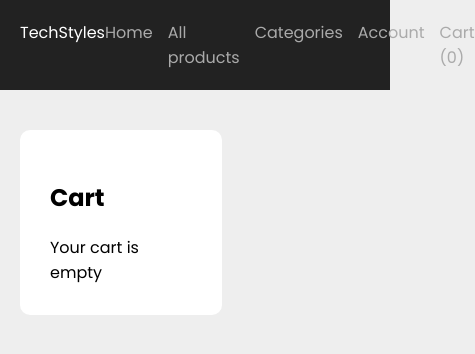
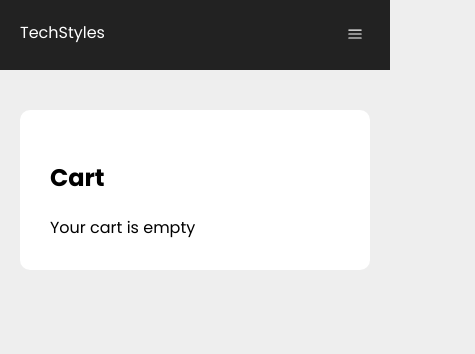
Before and after one commit to Jackal73/techstyle-front, a Next.js app: page /cart in a window 390 px wide. Shown: the top 354 px of the page, 475 px wide, since content can reach past the window. Built offline with nearby package versions, Linux system fonts and the light colour scheme.

Commit message:
:iphone: Make mobile `responsive/mobile nav-menu`

```diff
--- a/components/Header.js
+++ b/components/Header.js
@@ -3,6 +3,7 @@
 import Center from "./Center";
 import { CartContext } from "./CartContext";
 import { useContext, useState } from "react";
+import BarsIcon from "./icons/Bars";
 
 const StyledHeader = styled.header`
   background-color: #222;
@@ -10,6 +11,8 @@
 const Logo = styled(Link)`
   color: #fff;
   text-decoration: none;
+  position: relative;
+  z-index: 3;
 `;
 const Wrapper = styled.div`
   display: flex;
@@ -17,28 +20,68 @@
   padding: 20px 0;
 `;
 const StyledNav = styled.nav`
-  display: flex;
+${props => props.mobileNavActive ? `
+display: block;
+` : `
+display: none;
+`}
   gap: 15px;
+  position: fixed;
+  top: 0;
+  bottom: 0;
+  left: 0;
+  right: 0;
+  padding: 70px 20px 20px;
+  background-color: #222;
+  @media screen and (min-width: 768px) {
+    display: flex;
+    position: static;
+    padding: 0;
+  }
 `;
 const NavLink = styled(Link)`
-  color: #aaa;
-  text-decoration: none;
+  display: block;
+  color:#aaa;
+  text-decoration:none;
+  min-width:30px;
+  padding: 10px 0;
+  svg{
+    height:20px;
+  }
+  @media screen and (min-width: 768px) {
+    padding:0;
+  }
 `;
+const NavButton = styled.button`
+  background-color: transparent;
+  width: 30px;
+  height: 30px;
+  border:0;
+  color: white;
+  cursor: pointer;
+  z-index: 3;
+  @media screen and (min-width: 768px) {
+    display: none;
+  }`;
 
 export default function Header() {
   const {cartProducts} = useContext(CartContext)
+  const [mobileNavActive,setMobileNavActive] = useState(false);
   return (
     <StyledHeader>
       <Center>
         <Wrapper>
           <Logo href={"/"}>TechStyles</Logo>
-          <StyledNav>
+          <StyledNav mobileNavActive={mobileNavActive}>
             <NavLink href={"/"}>Home</NavLink>
             <NavLink href={"/products"}>All products</NavLink>
             <NavLink href={"/categories"}>Categories</NavLink>
             <NavLink href={"/account"}>Account</NavLink>
             <NavLink href={"/cart"}>Cart ({cartProducts.length})</NavLink>
           </StyledNav>
+          <NavButton onClick={() => setMobileNavActive(prev => !prev)}>
+            <BarsIcon />
+          </NavButton>
         </Wrapper>
       </Center>
     </StyledHeader>
--- /dev/null
+++ b/components/icons/Bars.js
@@ -0,0 +1,17 @@
+export default function BarsIcon({className= 'w-6 h-6'}) {
+  return (
+    <svg
+      xmlns="http://www.w3.org/2000/svg"
+      fill="none"
+      viewBox="0 0 24 24"
+      strokeWidth={1.5}
+      stroke="currentColor"
+      className={className}>
+      <path
+        strokeLinecap="round"
+        strokeLinejoin="round"
+        d="M3.75 6.75h16.5M3.75 12h16.5m-16.5 5.25h16.5" />
+    </svg>
+
+  )
+}
--- a/pages/cart.js
+++ b/pages/cart.js
@@ -10,9 +10,27 @@
 
 const ColumnsWrapper = styled.div`
   display: grid;
-  grid-template-columns: 1.3fr 0.7fr;
+  grid-template-columns: 1fr;
+  @media screen and (min-width: 768px) {
+    grid-template-columns: 1.2fr .8fr;
+  }
   gap: 40px;
   margin-top: 40px;
+  margin-bottom: 40px;
+  table thead tr th:nth-child(3),
+  table tbody tr td:nth-child(3),
+  table tbody tr.subtotal td:nth-child(2){
+    text-align: right;
+  }
+  table tr.subtotal td{
+    padding: 15px 0;
+  }
+  table tbody tr.subtotal td:nth-child(2){
+    font-size: 1.4rem;
+  }
+  tr.total td{
+    font-weight: bold;
+  }
 `;
 
 const Box = styled.div`
@@ -22,26 +40,44 @@
 
 const ProductInfoCell = styled.td`
   padding: 10px 0;
-
+  button{padding:0 !important;}
 `;
 
 const ProductImageBox = styled.div`
-  width: 100px;
+  width: 70px;
   height: 100px;
-  padding: 10px;
+  padding: 2px;
   border: 1px solid rgba(0, 0, 0, 0.1);
-  display: flex;
+  display:flex;
   align-items: center;
   justify-content: center;
   border-radius: 10px;
-  img {
-    max-width: 80px;
-    max-height: 80px;
+  img{
+    max-width: 60px;
+    max-height: 60px;
+  }
+  @media screen and (min-width: 768px) {
+    padding: 10px;
+    width: 100px;
+    height: 100px;
+    img{
+      max-width: 80px;
+      max-height: 80px;
+    }
+  }
+`;
 
-  }`;
+// const QuantityLabel = styled.span`
+//   padding: 0 3px;`;
 
-  const QuantityLabel = styled.span`
-  padding: 0 3px;`;
+const QuantityLabel = styled.span`
+  padding: 0 15px;
+  display: block;
+  @media screen and (min-width: 768px) {
+    display: inline-block;
+    padding: 0 6px;
+  }
+`;
 
   const CityHolder = styled.div`
   display: flex;
@@ -100,6 +136,7 @@
 
   let total = 0;
   for (const productId of cartProducts) {
+
     const price = products.find(p => p._id === productId)?.price || 0;
     total += price;
   }
@@ -143,7 +180,7 @@
                 </thead>
                 <tbody>
                   {products.map(product => (
-                    <tr>
+                    <tr key={product._id}>
                       <ProductInfoCell>
                         <ProductImageBox>
                           <img src={product.images[0]} alt="" />
```
Also changed, not shown: components/Featured.js (+38 -2 lines), components/ProductBox.js (+13 -3 lines), pages/product/[id].js (+5 -2 lines).
